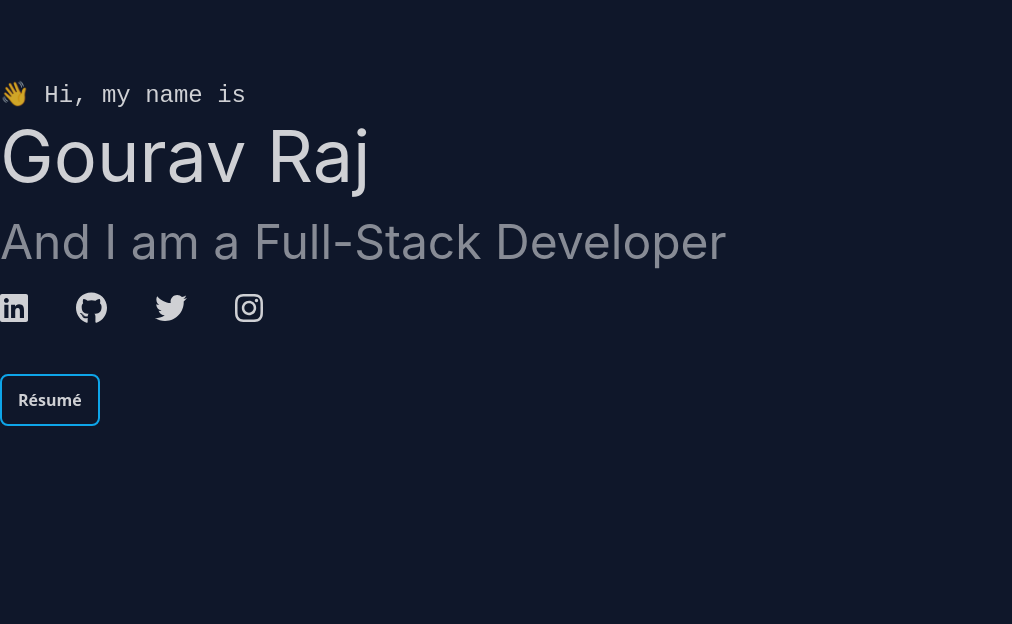
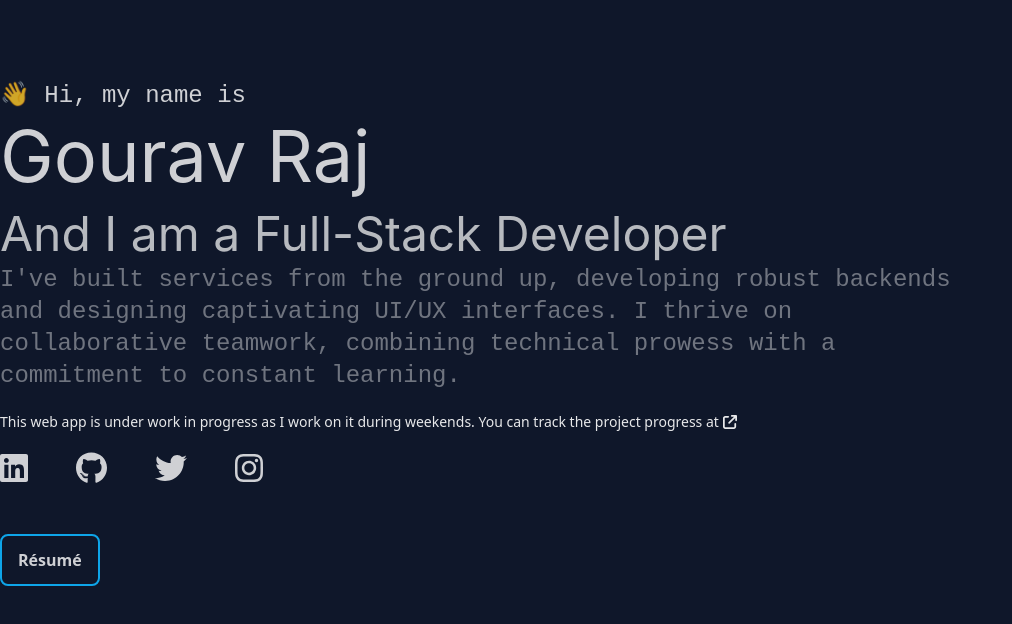
Before and after one commit to gogouravr/dot-portfolio, a React (Create React App) app: page / in a window 1280 px wide. Shown: the top 624 px of the page, without its empty margins (0-1012 px from the left). Built offline with nearby package versions, Linux system fonts and the light colour scheme.

Commit message:
Add project github CTA

```diff
--- a/src/components/Intro.jsx
+++ b/src/components/Intro.jsx
@@ -2,6 +2,8 @@ import React from 'react';
 import SocialMediaSection from './SocialMediaSection.jsx';
 import config from '../config.json'
 import PrimaryButton from './PrimaryButton.jsx';
+import { faArrowUpRightFromSquare } from '@fortawesome/free-solid-svg-icons';
+import { FontAwesomeIcon } from '@fortawesome/react-fontawesome';
 
 export default function Intro() {
     const resumeButtonClickHandler = () => {
@@ -17,9 +19,22 @@ export default function Intro() {
                 {config['first-name'] + ' ' + config['last-name']}
             </div>
 
-            <div className="text-white font-high-l  text-5xl mt-5 text-2 opacity-50 leading-tight">
+            <div className="text-white font-high-l  text-5xl mt-3 text-4 opacity-70 leading-tight">
                 And I am a Full-Stack Developer
             </div>
+
+            <atricle className='text-white text-2xl font-normal opacity-40 w-3/4'>
+                {config.bio}
+            </atricle>
+
+            {config.wip &&
+                <span className='text-white text-sm font-sans mt-5 opacity-90'>
+                    {config['wip-text'] + " "}
+                    <span className='cursor-pointer' onClick={() => window.open(config['project-link'], '_target')}>
+                        <FontAwesomeIcon icon={faArrowUpRightFromSquare} />
+                    </span>
+                </span>
+            }
 
             <SocialMediaSection />
 
--- a/src/config.json
+++ b/src/config.json
@@ -6,5 +6,9 @@
         "linkedin": "https://www.linkedin.com/in/gouravrajdev/",
         "twitter": "https://twitter.com/DRGGourav",
         "instagram": "https://www.instagram.com/gourav_raj_/"
-    }
+    },
+    "bio": "I've built services from the ground up, developing robust backends and designing captivating UI/UX interfaces. I thrive on collaborative teamwork, combining technical prowess with a commitment to constant learning.",
+    "wip": true,
+    "wip-text": "This web app is under work in progress as I work on it during weekends. You can track the project progress at ",
+    "project-link": "https://github.com/gouravrajbit/dot-portfolio"
 }
```
